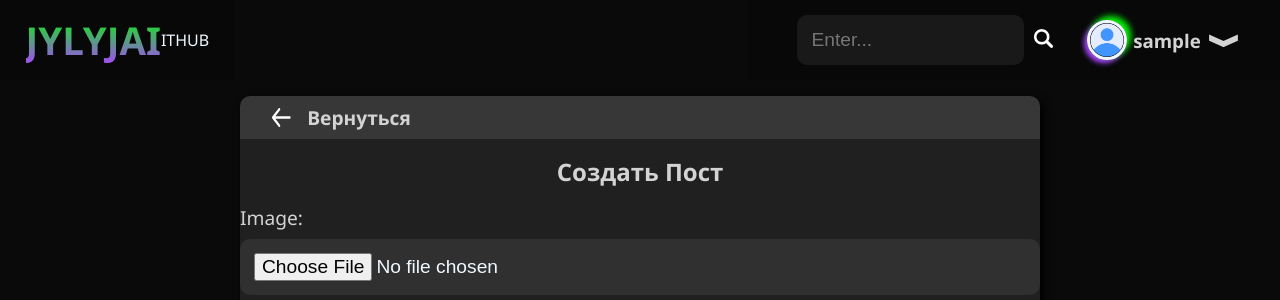
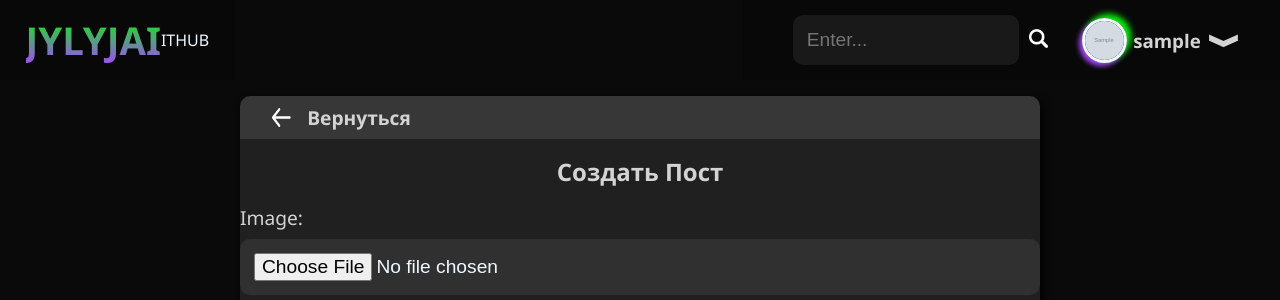
Before and after one commit to Jaswine/Julijai, a Django app: page /create-post/ in a window 1280 px wide. Shown: the top 300 px of the page. Run offline with Django 4.2, Linux system fonts and the light colour scheme; a user stored in the database is signed in; tables that the repository leaves empty hold one stand-in row (values such as "Sample post"); grey boxes marked "Sample" are stand-in pictures; some libraries are stand-ins or nearby versions.

Commit message:
aoa I did it !

```diff
--- a/templates/header.html
+++ b/templates/header.html
@@ -21,8 +21,8 @@
             <div class = 'header__none'>menu</div>
         </div> {% endcomment %}
         {% if request.user.is_authenticated %}
-            {% if base.profileuser %}
-                <img class="header__avatar" src="{{base.profileuser.img.url}}" alt="">
+            {% if request.user.profileuser.img %}
+                <img class="header__avatar" src="{{request.user.profileuser.img.url}}" alt="">
             {% else %}
                 <img class="header__avatar" src="{% static 'images/user.png' %}" alt="avatar">
         {% endif %}
@@ -43,5 +43,12 @@
         {% else %}
         <a class = 'btn' href= "{% url 'base:login' %}">login</a>
         {% endif %}
+        <style>
+            .header__avatar {
+                width: 45px;
+                height: 45px;
+                min-width: 45px;
+            }
+        </style>
     </div>
 </header>
```
